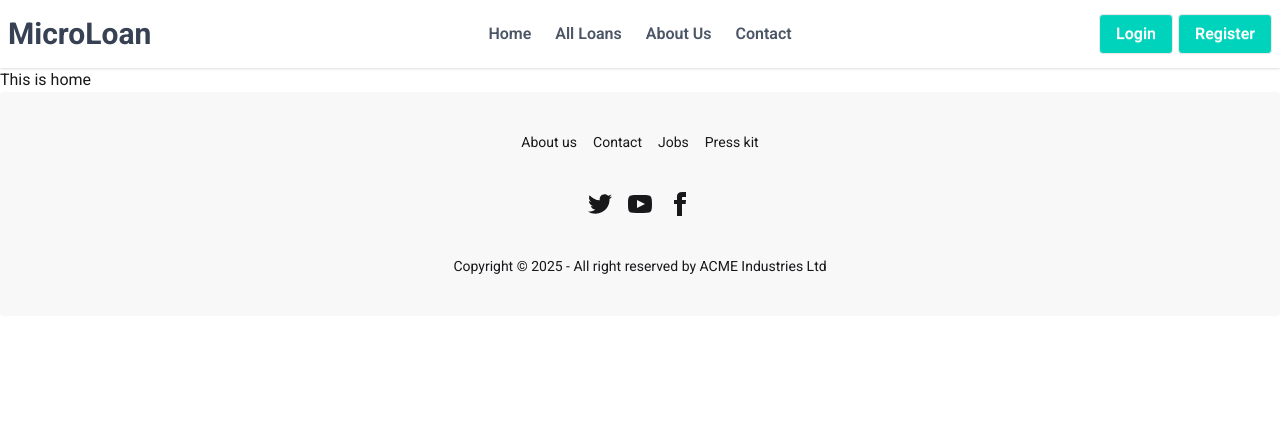
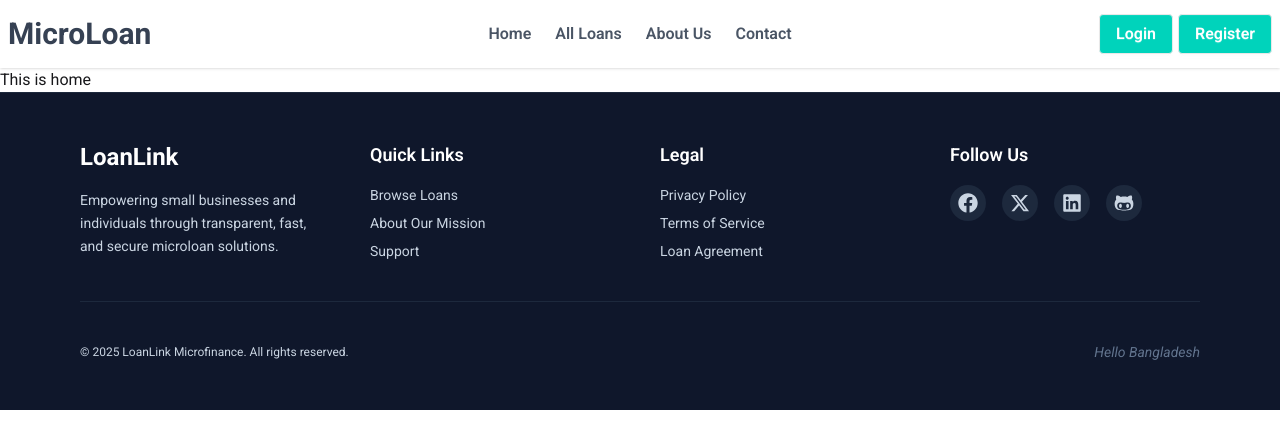
Before and after one commit to sumon10c/Microloan-client-site, a React (Vite) app: page / in a window 1280 px wide. Shown: the top 448 px of the page. Built offline with nearby package versions, Linux system fonts and the light colour scheme.

Commit message:
add my footer section

```diff
--- a/package.json
+++ b/package.json
@@ -13,6 +13,7 @@
     "@tailwindcss/vite": "^4.1.18",
     "react": "^19.2.0",
     "react-dom": "^19.2.0",
+    "react-icons": "^5.5.0",
     "react-router": "^7.11.0",
     "tailwindcss": "^4.1.18"
   },
--- a/src/page/Footer/Footer.jsx
+++ b/src/page/Footer/Footer.jsx
@@ -1,57 +1,107 @@
 import React from "react";
+import { FaFacebook, FaGithub, FaGithubAlt, FaLinkedin } from "react-icons/fa";
+import { FaXTwitter } from "react-icons/fa6";
 
 const Footer = () => {
   return (
-    <footer className="footer footer-horizontal footer-center bg-base-200 text-base-content rounded p-10">
-      <nav className="grid grid-flow-col gap-4">
-        <a className="link link-hover">About us</a>
-        <a className="link link-hover">Contact</a>
-        <a className="link link-hover">Jobs</a>
-        <a className="link link-hover">Press kit</a>
-      </nav>
-      <nav>
-        <div className="grid grid-flow-col gap-4">
-          <a>
-            <svg
-              xmlns="http://www.w3.org/2000/svg"
-              width="24"
-              height="24"
-              viewBox="0 0 24 24"
-              className="fill-current"
+    <footer className="bg-slate-900 text-slate-300 py-12 border-t border-slate-800">
+      <div className="container mx-auto px-6 lg:px-20">
+        <div className="grid grid-cols-1 md:grid-cols-4 gap-10">
+          <div className="col-span-1 md:col-span-1">
+            <h2 className="text-2xl font-bold text-white mb-4">LoanLink</h2>
+            <p className="text-sm leading-relaxed">
+              Empowering small businesses and individuals through transparent,
+              fast, and secure microloan solutions.
+            </p>
+          </div>
+
+          <div>
+            <h3 className="text-white font-semibold mb-4 text-lg">
+              Quick Links
+            </h3>
+            <ul className="space-y-2 text-sm">
+              <li>
+                <a href="/all-loans" className="hover:text-blue-400 transition">
+                  Browse Loans
+                </a>
+              </li>
+              <li>
+                <a href="/about" className="hover:text-blue-400 transition">
+                  About Our Mission
+                </a>
+              </li>
+              <li>
+                <a href="/contact" className="hover:text-blue-400 transition">
+                  Support
+                </a>
+              </li>
+            </ul>
+          </div>
+
+          <div>
+            <h3 className="text-white font-semibold mb-4 text-lg">Legal</h3>
+            <ul className="space-y-2 text-sm">
+              <li>
+                <a href="#" className="hover:text-blue-400 transition">
+                  Privacy Policy
+                </a>
+              </li>
+              <li>
+                <a href="#" className="hover:text-blue-400 transition">
+                  Terms of Service
+                </a>
+              </li>
+              <li>
+                <a href="#" className="hover:text-blue-400 transition">
+                  Loan Agreement
+                </a>
+              </li>
+            </ul>
+          </div>
+
+          <div>
+            <h3 className="text-white font-semibold mb-4 text-lg">Follow Us</h3>
+            <div className="flex space-x-4">
+              <a
+                href="#"
+                className="p-2 bg-slate-800 rounded-full hover:bg-blue-600 transition"
               >
-              <path d="M24 4.557c-.883.392-1.832.656-2.828.775 1.017-.609 1.798-1.574 2.165-2.724-.951.564-2.005.974-3.127 1.195-.897-.957-2.178-1.555-3.594-1.555-3.179 0-5.515 2.966-4.797 6.045-4.091-.205-7.719-2.165-10.148-5.144-1.29 2.213-.669 5.108 1.523 6.574-.806-.026-1.566-.247-2.229-.616-.054 2.281 1.581 4.415 3.949 4.89-.693.188-1.452.232-2.224.084.626 1.956 2.444 3.379 4.6 3.419-2.07 1.623-4.678 2.348-7.29 2.04 2.179 1.397 4.768 2.212 7.548 2.212 9.142 0 14.307-7.721 13.995-14.646.962-.695 1.797-1.562 2.457-2.549z"></path>
-            </svg>
+                <FaFacebook size={20} />
               </a>
-          <a>
-            <svg
-              xmlns="http://www.w3.org/2000/svg"
-              width="24"
-              height="24"
-              viewBox="0 0 24 24"
-              className="fill-current"
+              <a
+                href="#"
+                className="p-2 bg-slate-800 rounded-full hover:bg-slate-700 transition"
               >
-              <path d="M19.615 3.184c-3.604-.246-11.631-.245-15.23 0-3.897.266-4.356 2.62-4.385 8.816.029 6.185.484 8.549 4.385 8.816 3.6.245 11.626.246 15.23 0 3.897-.266 4.356-2.62 4.385-8.816-.029-6.185-.484-8.549-4.385-8.816zm-10.615 12.816v-8l8 3.993-8 4.007z"></path>
-            </svg>
+                <FaXTwitter size={20} />
               </a>
-          <a>
-            <svg
-              xmlns="http://www.w3.org/2000/svg"
-              width="24"
-              height="24"
-              viewBox="0 0 24 24"
-              className="fill-current"
+              <a
+                href="#"
+                className="p-2 bg-slate-800 rounded-full hover:bg-blue-700 transition"
               >
-              <path d="M9 8h-3v4h3v12h5v-12h3.642l.358-4h-4v-1.667c0-.955.192-1.333 1.115-1.333h2.885v-5h-3.808c-3.596 0-5.192 1.583-5.192 4.615v3.385z"></path>
-            </svg>
+                <FaLinkedin size={20} />
+              </a>
+              <a
+                href="#"
+                className="p-2 bg-slate-800 rounded-full hover:bg-slate-700 transition"
+              >
+                <FaGithubAlt size={20} />
               </a>
             </div>
-      </nav>
-      <aside>
+          </div>
+        </div>
+
+        <hr className="my-10 border-slate-800" />
+
+        <div className="flex flex-col md:flex-row justify-between items-center text-xs">
           <p>
-          Copyright © {new Date().getFullYear()} - All right reserved by ACME
-          Industries Ltd
+            © {new Date().getFullYear()} LoanLink Microfinance. All rights
+            reserved.
           </p>
-      </aside>
+          <p className="mt-2 md:mt-0 italic text-slate-500 text-sm">
+            Hello Bangladesh
+          </p>
+        </div>
+      </div>
     </footer>
   );
 };
--- a/src/page/Navbar/Navbar.jsx
+++ b/src/page/Navbar/Navbar.jsx
@@ -4,10 +4,10 @@ import Logo from '../../assets/logo.png'
 
 const Navbar = () => {
      const links = <>
-     <li className="font-semibold text-gray-600 text-[16px]"><NavLink to='/'>Home</NavLink></li>
-     <li className="font-semibold text-gray-600 text-[16px]"><NavLink to='/allLoans'>All Loans</NavLink></li>
-     <li className="font-semibold text-gray-600 text-[16px]"><NavLink to='/aboutUs'>About Us</NavLink></li>
-     <li className="font-semibold text-gray-600 text-[16px]"><NavLink to='/contact'>Contact</NavLink></li>
+     <li className="font-semibold text-gray-600 text-[16px] hover:text-blue-400"><NavLink to='/'>Home</NavLink></li>
+     <li className="font-semibold text-gray-600 text-[16px] hover:text-blue-400"><NavLink to='/all-loans'>All Loans</NavLink></li>
+     <li className="font-semibold text-gray-600 text-[16px] hover:text-blue-400"><NavLink to='/about'>About Us</NavLink></li>
+     <li className="font-semibold text-gray-600 text-[16px] hover:text-blue-400"><NavLink to='/contact'>Contact</NavLink></li>
      </>
   return (
     <div className="navbar bg-base-100 shadow-sm">
```
Also changed, not shown: 1 other file (tests, documents, lock files or other folders). Lines whose indentation alone changed are shown as unchanged.
